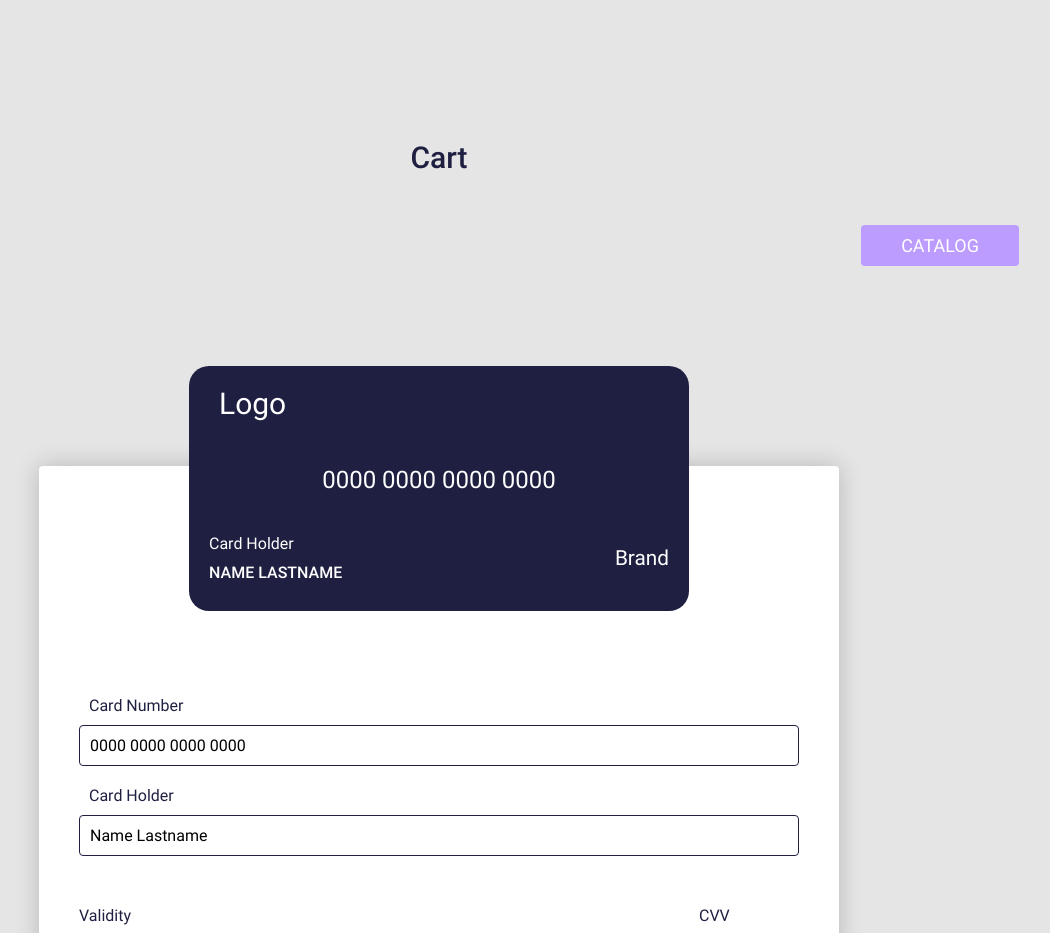
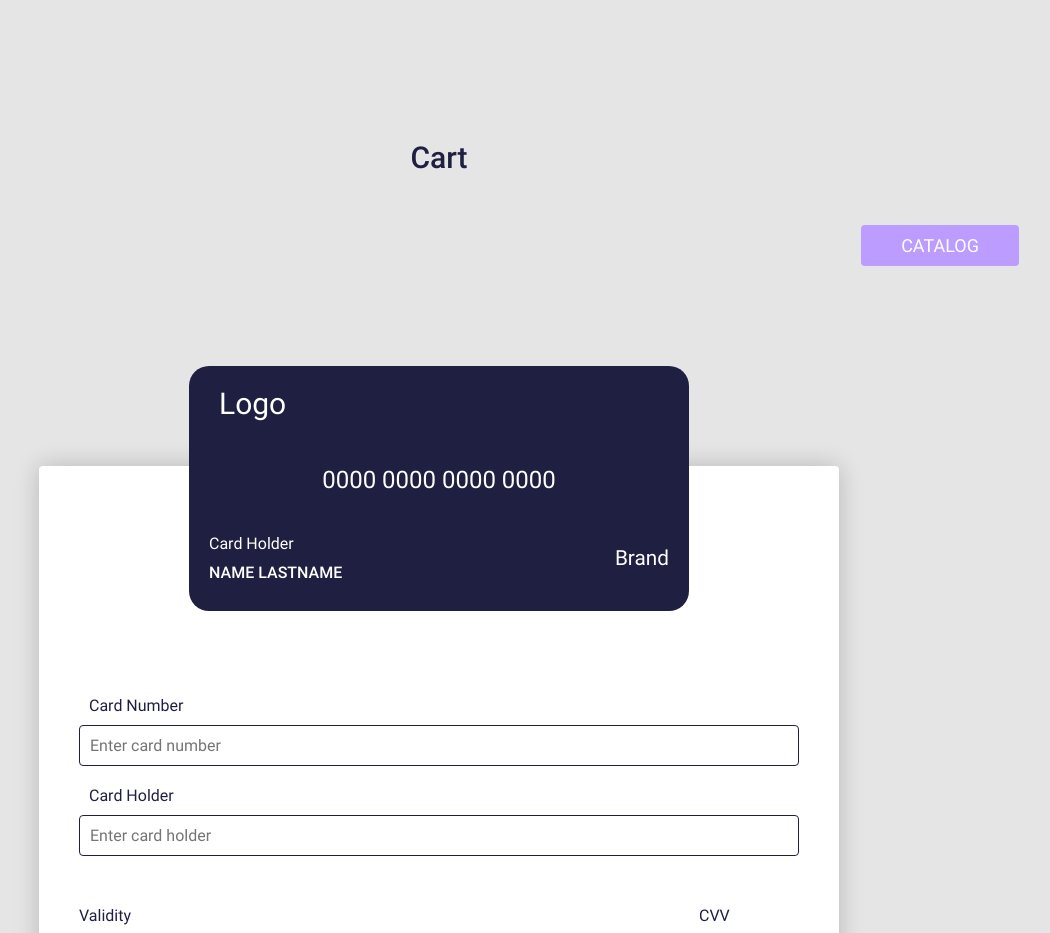
Before and after one commit to Dmitryaf/shop-app, a React (Create React App) app: page /cart in a window 1280 px wide. Shown: the top 933 px of the page, without its empty margins (201-1251 px from the left). Built offline with nearby package versions, Linux system fonts and the light colour scheme.

Commit message:
Added default value for card

```diff
--- a/src/components/CardBank/CardBank.jsx
+++ b/src/components/CardBank/CardBank.jsx
@@ -12,9 +12,9 @@ function CardBank() {
   const cardType = useSelector((state) => state.dataReducer.cardType);
 
   const [cardData, setCardData] = useState({
-    holder: "Name Lastname",
-    number: "0000 0000 0000 0000",
-    validity: "00/00",
+    holder: "",
+    number: "",
+    validity: "",
   });
 
   const {
@@ -75,7 +75,7 @@ function CardBank() {
           <div className="card-bank__bottom">
             <div className="card-bank__data">
               <div className="card-bank__data-label">Card Holder</div>
-              <div className="card-bank__data-value">{cardData.holder}</div>
+              <div className="card-bank__data-value">{cardData.holder || "Name Lastname"}</div>
             </div>
             <div className="card-bank__data">
               {brandLogoOriginalSvg ? (
```
